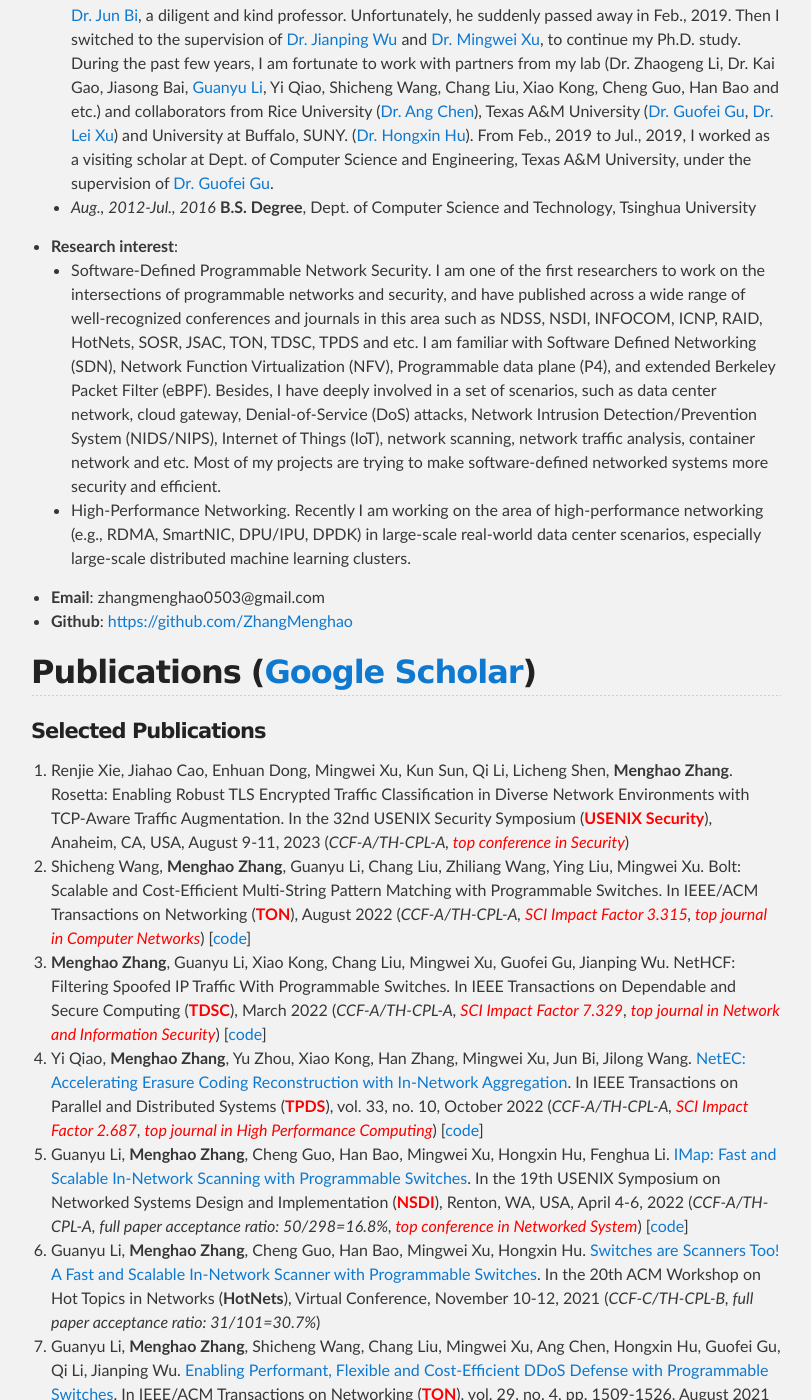
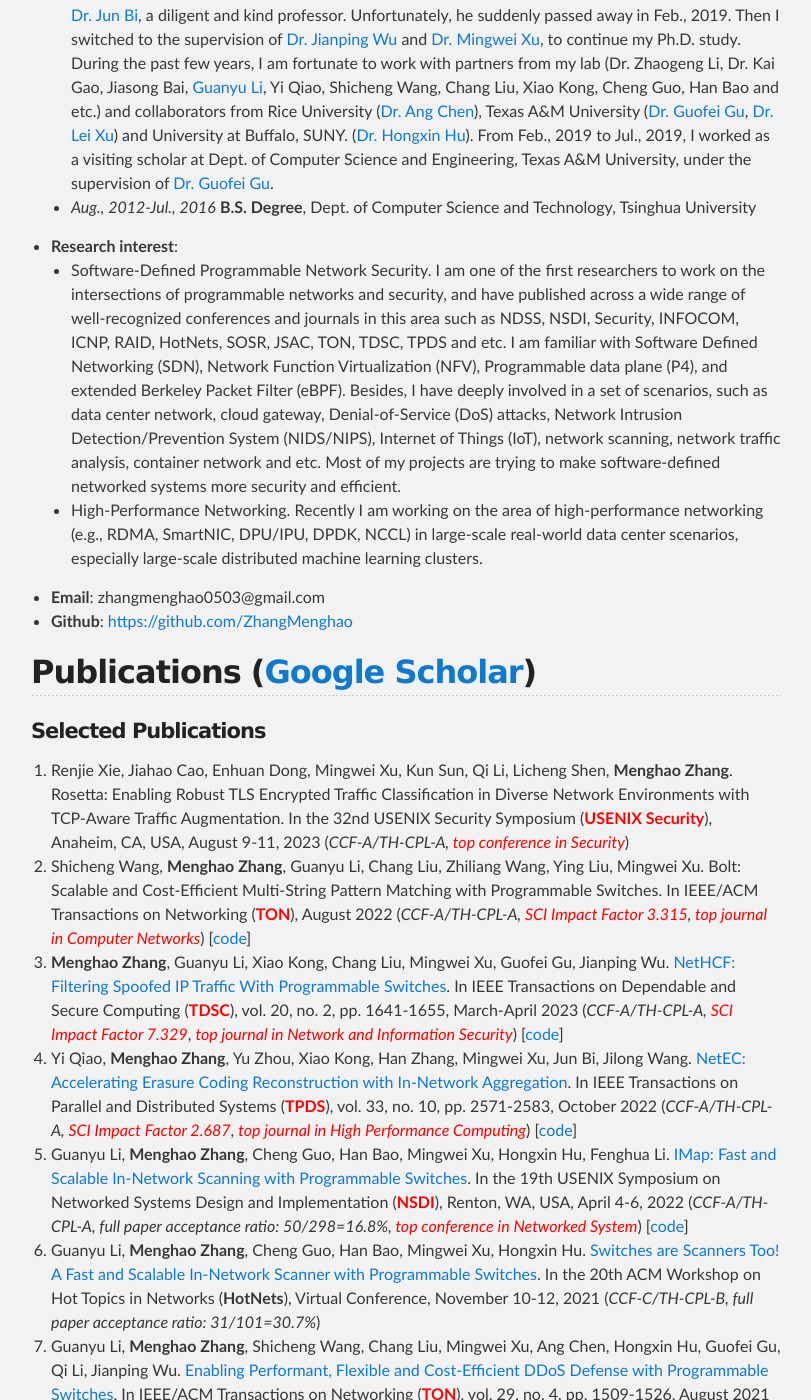
Before and after one commit to zhangmenghao/zhangmenghao.github.io, a Jekyll site: the page built from index.md, in a window 1280 px wide and 1400 px high, scrolled down 445 px. Shown: the whole window, without its empty margins (234-1045 px from the left). Built offline with Jekyll 4.4.1, drawn with Linux system fonts in a browser that asks for light colours.

Commit message:
Add papers for TDSC 2023

```diff
--- a/index.md
+++ b/index.md
@@ -14,8 +14,8 @@
     From Feb., 2019 to Jul., 2019, I worked as a visiting scholar at Dept. of Computer Science and Engineering, Texas A&M University, under the supervision of [Dr. Guofei Gu](http://faculty.cs.tamu.edu/guofei/).
     - *Aug., 2012-Jul., 2016*  **B.S. Degree**, Dept. of Computer Science and Technology, Tsinghua University
 * **Research interest**:
-    - Software-Defined Programmable Network Security. I am one of the first researchers to work on the intersections of programmable networks and security, and have published across a wide range of well-recognized conferences and journals in this area such as NDSS, NSDI, INFOCOM, ICNP, RAID, HotNets, SOSR, JSAC, TON, TDSC, TPDS and etc. I am familiar with Software Defined Networking (SDN), Network Function Virtualization (NFV), Programmable data plane (P4), and extended Berkeley Packet Filter (eBPF). Besides, I have deeply involved in a set of scenarios, such as data center network, cloud gateway, Denial-of-Service (DoS) attacks, Network Intrusion Detection/Prevention System (NIDS/NIPS), Internet of Things (IoT), network scanning, network traffic analysis, container network and etc. Most of my projects are trying to make software-defined networked systems more security and efficient.
-    - High-Performance Networking. Recently I am working on the area of high-performance networking (e.g., RDMA, SmartNIC, DPU/IPU, DPDK) in large-scale real-world data center scenarios, especially large-scale distributed machine learning clusters.
+    - Software-Defined Programmable Network Security. I am one of the first researchers to work on the intersections of programmable networks and security, and have published across a wide range of well-recognized conferences and journals in this area such as NDSS, NSDI, Security, INFOCOM, ICNP, RAID, HotNets, SOSR, JSAC, TON, TDSC, TPDS and etc. I am familiar with Software Defined Networking (SDN), Network Function Virtualization (NFV), Programmable data plane (P4), and extended Berkeley Packet Filter (eBPF). Besides, I have deeply involved in a set of scenarios, such as data center network, cloud gateway, Denial-of-Service (DoS) attacks, Network Intrusion Detection/Prevention System (NIDS/NIPS), Internet of Things (IoT), network scanning, network traffic analysis, container network and etc. Most of my projects are trying to make software-defined networked systems more security and efficient.
+    - High-Performance Networking. Recently I am working on the area of high-performance networking (e.g., RDMA, SmartNIC, DPU/IPU, DPDK, NCCL) in large-scale real-world data center scenarios, especially large-scale distributed machine learning clusters.
 * **Email**: zhangmenghao0503@gmail.com
 * **Github**: [https://github.com/ZhangMenghao](https://github.com/ZhangMenghao)
 <!-- * **Resume**: [中文简历](./resume/CV_Chinese.pdf) -->
@@ -29,11 +29,11 @@
 Bolt: Scalable and Cost-Efficient Multi-String Pattern Matching with Programmable Switches.
 In IEEE/ACM Transactions on Networking (**<font color='red'>TON</font>**), August 2022 (*CCF-A/TH-CPL-A, <font color='red'>SCI Impact Factor 3.315</font>, <font color='red'>top journal in Computer Networks</font>*) [[code](https://github.com/wangshicheng1225/BOLT-v2)]
 11. __Menghao Zhang__, Guanyu Li, Xiao Kong, Chang Liu, Mingwei Xu, Guofei Gu, Jianping Wu.
-NetHCF: Filtering Spoofed IP Traffic With Programmable Switches.
-In IEEE Transactions on Dependable and Secure Computing (**<font color='red'>TDSC</font>**), March 2022 (*CCF-A/TH-CPL-A, <font color='red'>SCI Impact Factor 7.329</font>*, *<font color='red'>top journal in Network and Information Security</font>*) [[code](https://github.com/NetHCF/NetHCF/tree/master)]
+[NetHCF: Filtering Spoofed IP Traffic With Programmable Switches](./papers/TDSC2023-NetHCF.pdf).
+In IEEE Transactions on Dependable and Secure Computing (**<font color='red'>TDSC</font>**), vol. 20, no. 2, pp. 1641-1655, March-April 2023 (*CCF-A/TH-CPL-A, <font color='red'>SCI Impact Factor 7.329</font>*, *<font color='red'>top journal in Network and Information Security</font>*) [[code](https://github.com/NetHCF/NetHCF/tree/master)]
 10. Yi Qiao, __Menghao Zhang__, Yu Zhou, Xiao Kong, Han Zhang, Mingwei Xu, Jun Bi, Jilong Wang.
 [NetEC: Accelerating Erasure Coding Reconstruction with In-Network Aggregation](./papers/TPDS2022-NetEC.pdf).
-In IEEE Transactions on Parallel and Distributed Systems (**<font color='red'>TPDS</font>**), vol. 33, no. 10, October 2022 (*CCF-A/TH-CPL-A, <font color='red'>SCI Impact Factor 2.687</font>*, *<font color='red'>top journal in High Performance Computing</font>*) [[code](https://github.com/netec-2019/netec)]
+In IEEE Transactions on Parallel and Distributed Systems (**<font color='red'>TPDS</font>**), vol. 33, no. 10, pp. 2571-2583, October 2022 (*CCF-A/TH-CPL-A, <font color='red'>SCI Impact Factor 2.687</font>*, *<font color='red'>top journal in High Performance Computing</font>*) [[code](https://github.com/netec-2019/netec)]
 9. Guanyu Li, __Menghao Zhang__, Cheng Guo, Han Bao, Mingwei Xu, Hongxin Hu, Fenghua Li.
 [IMap: Fast and Scalable In-Network Scanning with Programmable Switches](./papers/nsdi2022-IMap.pdf).
 In the 19th USENIX Symposium on Networked Systems Design and Implementation (**<font color='red'>NSDI</font>**), Renton, WA, USA, April 4-6, 2022 (*CCF-A/TH-CPL-A, full paper acceptance ratio: 50/298=16.8%, <font color='red'>top conference in Networked System</font>*) [[code](https://github.com/IMapScanner/IMap)]
```
Also changed, not shown: 1 other file.
